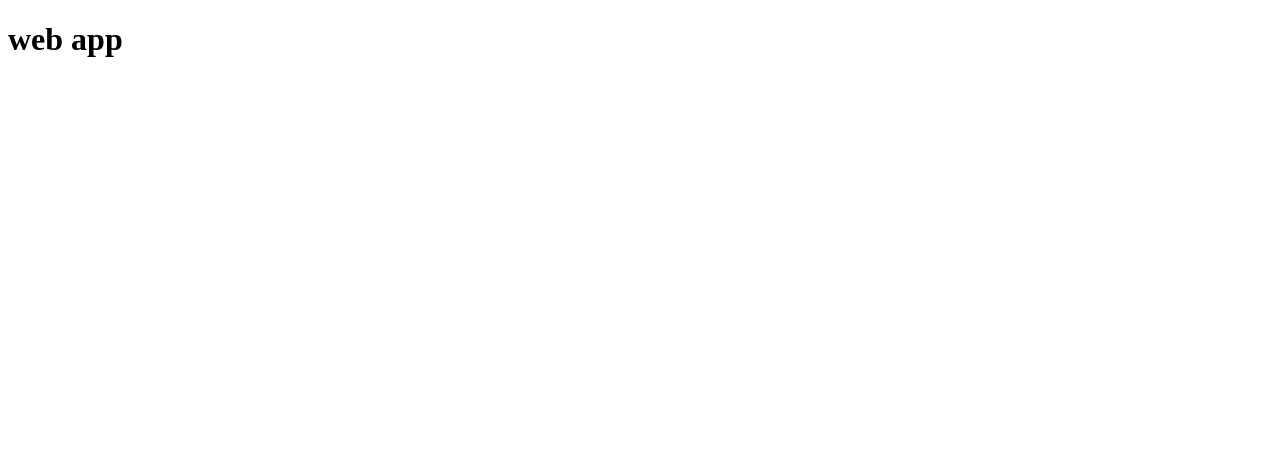
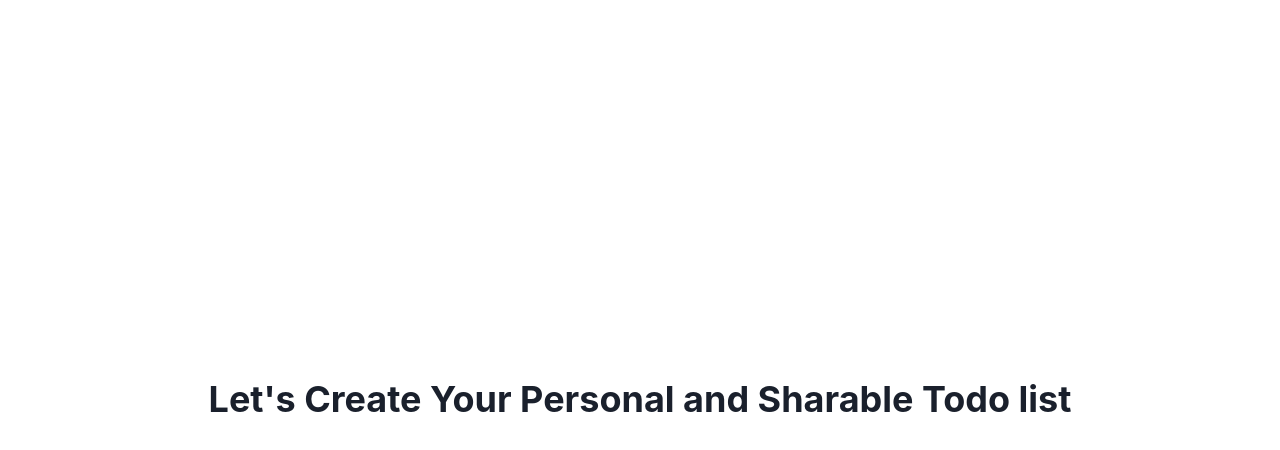
Before and after one commit to ravidhwn01/Todo-web-app, a React (Vite) app in the folder frontend/: page / in a window 1280 px wide. Shown: the top 450 px of the page. Built offline with nearby package versions, Linux system fonts and the light colour scheme.

Commit message:
create routing , components:  home, signup, login

```diff
--- a/frontend/package.json
+++ b/frontend/package.json
@@ -9,8 +9,14 @@
     "preview": "vite preview"
   },
   "dependencies": {
+    "@chakra-ui/react": "^2.5.5",
+    "@emotion/react": "^11.10.6",
+    "@emotion/styled": "^11.10.6",
     "@hookform/resolvers": "^3.0.1",
+    "@types/lodash": "^4.14.192",
     "axios": "^1.3.5",
+    "framer-motion": "^10.11.5",
+    "lodash": "^4.17.21",
     "react": "^18.2.0",
     "react-dom": "^18.2.0",
     "react-hook-form": "^7.43.9",
--- a/frontend/src/App.tsx
+++ b/frontend/src/App.tsx
@@ -1,7 +1,20 @@
+import { BrowserRouter, Route, Routes } from "react-router-dom";
+import Home from "./home";
+import UserLogin from "./login";
+import SignUp from "./sign up";
+import CreateTodoLists from "./todolist";
+
 function App() {
   return (
     <>
-      <h1>web app</h1>
+      <BrowserRouter>
+        <Routes>
+          <Route path="/" element={<Home />} />
+          <Route path="/sign-up" element={<SignUp />} />
+          <Route path="/login" element={<UserLogin />} />
+          <Route path="/new-todo" element={<CreateTodoLists />} />
+        </Routes>
+      </BrowserRouter>
     </>
   );
 }
--- /dev/null
+++ b/frontend/src/components/theme/theme.ts
@@ -0,0 +1,13 @@
+// 1. Import `extendTheme`
+import { extendTheme } from "@chakra-ui/react";
+
+// 2. Call `extendTheme` and pass your custom values
+export const theme = extendTheme({
+  colors: {
+    brand: {
+      100: "#f7fafc",
+      // ...
+      900: "#1a202c",
+    },
+  },
+});
--- /dev/null
+++ b/frontend/src/home/index.tsx
@@ -0,0 +1,11 @@
+import { Flex, Heading } from "@chakra-ui/react";
+
+function Home() {
+  return (
+    <Flex w="100vw" h="100vh" justifyContent="center" alignItems="center">
+      <Heading> Let's Create Your Personal and Sharable Todo list </Heading>
+    </Flex>
+  );
+}
+
+export default Home;
--- /dev/null
+++ b/frontend/src/login/index.tsx
@@ -0,0 +1,12 @@
+import { Flex, Heading } from "@chakra-ui/react";
+import React from "react";
+
+function UserLogin() {
+  return (
+    <Flex>
+      <Heading>login page</Heading>
+    </Flex>
+  );
+}
+
+export default UserLogin;
--- a/frontend/src/main.tsx
+++ b/frontend/src/main.tsx
@@ -1,9 +1,13 @@
 import React from "react";
 import ReactDOM from "react-dom/client";
 import App from "./App";
+import { ChakraProvider } from "@chakra-ui/react";
+import { theme } from "./components/theme/theme";
 
 ReactDOM.createRoot(document.getElementById("root") as HTMLElement).render(
   <React.StrictMode>
-    <App />
+    <ChakraProvider theme={theme}>
+      <App />
+    </ChakraProvider>
   </React.StrictMode>
 );
--- /dev/null
+++ b/frontend/src/sign up/index.tsx
@@ -0,0 +1,11 @@
+import { Flex, FormControl, FormLabel, Heading, Input } from "@chakra-ui/react";
+
+function SignUp() {
+  return (
+    <>
+      <Heading>sign up page</Heading>
+    </>
+  );
+}
+
+export default SignUp;
--- /dev/null
+++ b/frontend/src/task/index.tsx
@@ -0,0 +1,5 @@
+function Task() {
+  return <div>Tasks.</div>;
+}
+
+export default Task;
--- /dev/null
+++ b/frontend/src/todolist/index.tsx
@@ -0,0 +1,5 @@
+function CreateTodoLists() {
+  return <div>todo lists.</div>;
+}
+
+export default CreateTodoLists;
```
Also changed, not shown: 1 other file (tests, documents, lock files or other folders).
